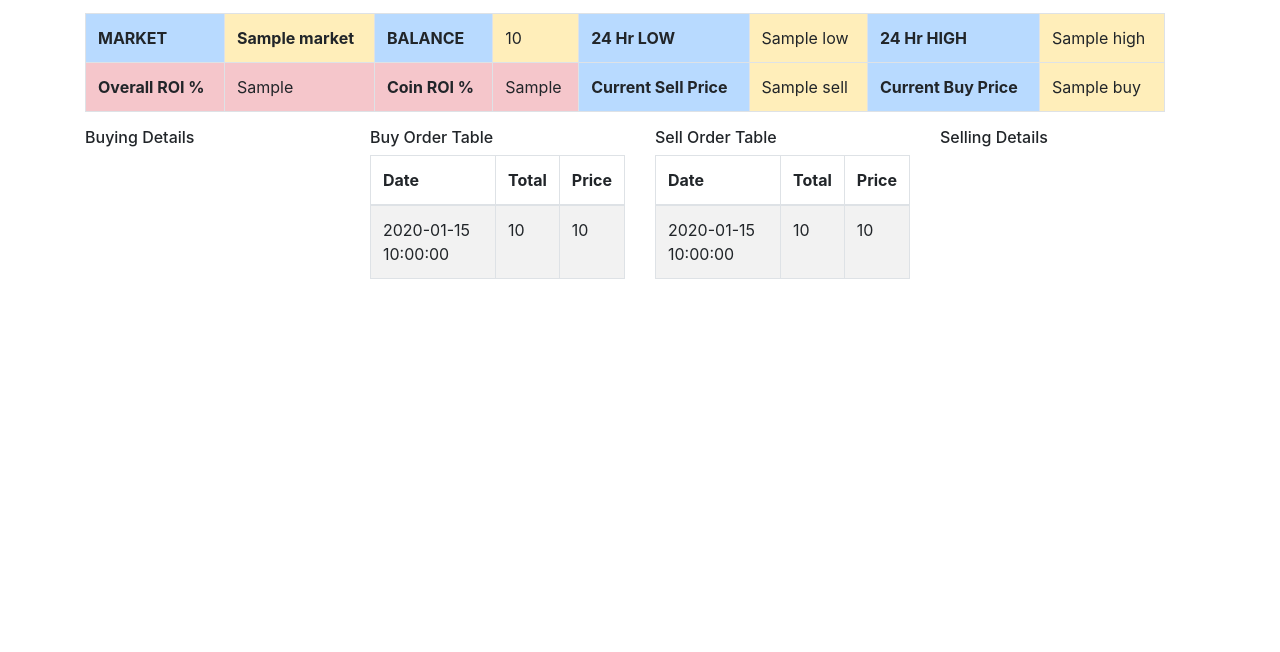
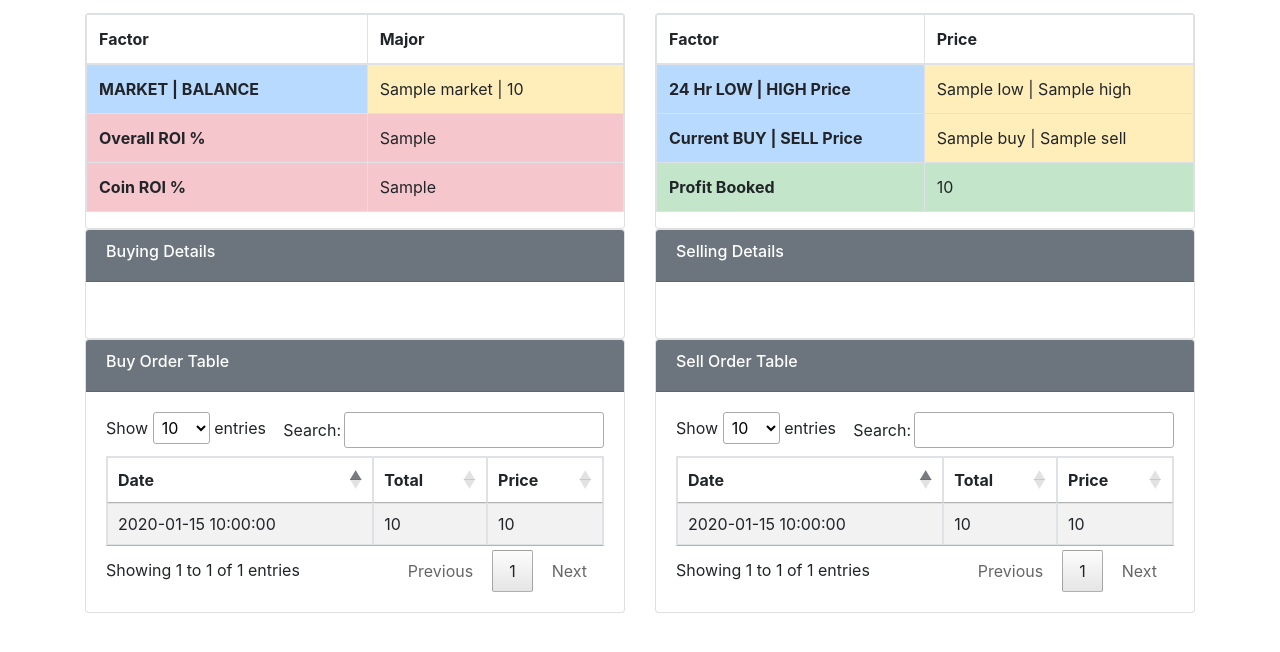
Before and after one commit to RavirajPawar/WazirXAnalytics, a Flask app: template portfoliodetails/templates/portfoliodetails/specific_market.html in a window 1280 px wide. Shown: the part 56-708 px from the top of the page. Run offline with Flask 2, Linux system fonts and the light colour scheme; the template is opened without the code that fills it: most values are stand-ins (such as "Sample title", 1, 10 or a date in 2020); some libraries are stand-ins or nearby versions.

Commit message:
UI of coin specific order changed.

```diff
--- a/app.py
+++ b/app.py
@@ -8,10 +8,10 @@ from portfoliodetails.portfolio import portfolio_blueprint
 app = Flask(__name__)
 
 # Dev configuration
-# app.config.from_object("config.DevelopmentConfig")
+app.config.from_object("config.DevelopmentConfig")
 
 # Prod configuration
-app.config.from_object("config.ProductionConfig")
+# app.config.from_object("config.ProductionConfig")
 
 # initializing mongo, bcrypt and session
 mongo.init_app(app)
--- a/portfoliodetails/portfolio.py
+++ b/portfoliodetails/portfolio.py
@@ -22,6 +22,7 @@ def portfolio(market=None):
         coin_data = coin_analyzer(coin_data[market])
         wazirx_coin_data = requests.get(URL.format(market.lower())).json()["ticker"]
         wazirx_coin_data["coin_roi"] = ((float(wazirx_coin_data["sell"]) * 100) / coin_data["avg_buy_price"]) - 100
+        wazirx_coin_data["coin_roi"] = round(wazirx_coin_data["coin_roi"], 2)
 
         if (coin_data["final_investment_on_buy"] - coin_data["final_sell_earning"]) > 0:
             wazirx_coin_data["overall_roi"] = (float(wazirx_coin_data["sell"]) * coin_data["coin_balance"] * 100) / \
@@ -31,6 +32,7 @@ def portfolio(market=None):
             wazirx_coin_data["overall_roi"] = (((float(wazirx_coin_data["sell"]) * coin_data["coin_balance"]) + \
                                                 coin_data["final_sell_earning"]) * 100) / \
                                               coin_data["final_investment_on_buy"]
+        wazirx_coin_data["overall_roi"] = round(wazirx_coin_data["overall_roi"], 2)
 
         return render_template("portfoliodetails/specific_market.html", coin_data=coin_data, market=market,
                                BUY_KEYS=BUY_KEYS, SELL_KEYS=SELL_KEYS,
--- a/portfoliodetails/templates/portfoliodetails/layout.html
+++ b/portfoliodetails/templates/portfoliodetails/layout.html
@@ -24,10 +24,6 @@
                 width: 100%;
             }
         }
-
-
-
-
     </style>
 </head>
 
@@ -51,6 +47,14 @@
 <script>
         $(document).ready(function() {$('#portfolioTable').DataTable();});
 </script>
+<script>
+        $(document).ready(function() {$('#buy_table').DataTable();});
+</script>
+<script>
+        $(document).ready(function() {$('#sell_table').DataTable();});
+</script>
+
+
 
 </body>
 
--- a/portfoliodetails/templates/portfoliodetails/portfolio.html
+++ b/portfoliodetails/templates/portfoliodetails/portfolio.html
@@ -14,7 +14,7 @@
             <th scope="row">total_coin_sold</th>
             <!--            <th scope="col">total_sell_fees</th>-->
             <th scope="row">total_sell_earning</th>
-            <th scope="row">Profit Booked in &#x20b9; | &#x24; | &#8383;</th>
+            <th scope="row">Profit Booked in &#x20b9;</th>
         </tr>
         </thead>
         <tbody>
--- a/portfoliodetails/templates/portfoliodetails/specific_market.html
+++ b/portfoliodetails/templates/portfoliodetails/specific_market.html
@@ -1,48 +1,85 @@
 {%extends 'portfoliodetails/layout.html'%}
 
 {%block body%}
-<div class="container row">
+<div class="row">
+    <div class="col">
+        <div class="card">
             <table class="table table-bordered">
+                <thead>
+                <th >Factor</th>
+                <th >Major</th>
+                </thead>
                 <tbody>
                 <tr>
-            <th class="table-primary">MARKET</th>
-            <td class="table-warning"><strong>{{market}}</strong></td>
-            <th class="table-primary">BALANCE</th>
-            <td class="table-warning">{{coin_data["coin_balance"]}}</td>
-            <th class="table-primary">24 Hr LOW</th>
-            <td class="table-warning">{{wazirx_coin_data["low"]}}</td>
-            <th class="table-primary">24 Hr HIGH</th>
-            <td class="table-warning">{{wazirx_coin_data["high"]}}</td>
+                    <th class="table-primary">MARKET | BALANCE</th>
+                    <td class="table-warning">{{market}} | {{coin_data["coin_balance"]}}</td>
                 </tr>
                 <tr>
-            {% if wazirx_coin_data["overall_roi"] >0 %}
+                    {% if wazirx_coin_data["overall_roi"] > 0 %}
                     <th class="table-success">Overall ROI %</th>
                     <td class="table-success">{{wazirx_coin_data["overall_roi"]}}</td>
                     {%else%}
                     <th class="table-danger">Overall ROI %</th>
                     <td class="table-danger">{{wazirx_coin_data["overall_roi"]}}</td>
                     {% endif %}
-            {% if wazirx_coin_data["coin_roi"] >0 %}
-            <th class="table-success">Coin ROI %</th>
+                </tr>
+                <tr>
+                    {% if wazirx_coin_data["coin_roi"] > 0 %}
+                    <td class="table-success">Coin ROI %</td>
                     <td class="table-success">{{wazirx_coin_data["coin_roi"]}}</td>
                     {%else%}
                     <th class="table-danger">Coin ROI %</th>
                     <td class="table-danger">{{wazirx_coin_data["coin_roi"]}}</td>
                     {% endif %}
-            <th class="table-primary">Current Sell Price</th>
-            <td class="table-warning">{{wazirx_coin_data["sell"]}}</td>
-            <th class="table-primary">Current Buy Price</th>
-            <td class="table-warning">{{wazirx_coin_data["buy"]}}</td>
                 </tr>
                 </tbody>
             </table>
 
+        </div>
+    </div>
+    <div class="col">
+        <div class="card">
+            <table class="table table-bordered">
+                <thead>
+                <th>Factor</th>
+                <th>Price</th>
+                </thead>
+                <tbody>
+                <tr>
+                    <th class="table-primary">24 Hr LOW | HIGH Price</th>
+                    <td class="table-warning">{{wazirx_coin_data["low"]}} | {{wazirx_coin_data["high"]}}</td>
+                </tr>
+                <tr>
+                    <th class="table-primary">Current BUY | SELL Price</th>
+                    <td class="table-warning">{{wazirx_coin_data["buy"]}} | {{wazirx_coin_data["sell"]}}</td>
+                </tr>
+                <tr>
+                    {% if coin_data["final_sell_earning"] - coin_data["final_investment_on_buy"] > 0 %}
+                    <th class="table-success">Profit Booked</th>
+                    <td class="table-success">{{coin_data["final_sell_earning"] -
+                        coin_data["final_investment_on_buy"]}}
+                    </td>
+                    {%else%}
+                    <th class="table-danger">Profit Booked</th>
+                    <td class="table-success">{{coin_data["final_sell_earning"] -
+                        coin_data["final_investment_on_buy"]}}
+                    </td>
+                    {% endif %}
 
+                </tr>
+                </tbody>
+            </table>
         </div>
+    </div>
+</div>
+
+
 <div class="row">
-    <!--    section 1 coin details-->
+    <!--    section 1 coin buy info details-->
     <div class="col">
-        <h6>Buying Details</h6>
+        <div class="card">
+            <div class="card-header text-white bg-secondary"><h6>Buying Details</h6></div>
+            <div class="card-body ">
                 <table class="table table-striped table-bordered">
                     <tbody>
                     {% for key in BUY_KEYS %}
@@ -55,10 +92,40 @@
                     </tbody>
                 </table>
             </div>
-    <!--    section 2 coin buy table-->
+        </div>
+    </div>
+
+    <!--    section 2 coin sell info table-->
     <div class="col">
-        <h6>Buy Order Table</h6>
+        <div class="card">
+            <div class="card-header text-white bg-secondary"><h6>Selling Details</h6></div>
+            <div class="card-body">
                 <table class="table table-striped table-bordered">
+                    <tbody>
+
+                    {% for key in SELL_KEYS %}
+                    <tr>
+                        <td><strong class="text-info">{{key}}</strong>
+                            <strong class="text-secondary">{{coin_data[key]}}</strong>
+                        </td>
+                    </tr>
+                    {% endfor %}
+                    </tbody>
+                </table>
+            </div>
+        </div>
+    </div>
+
+</div>
+
+
+<div class="row">
+    <!--    section 3 coin buy table-->
+    <div class="col">
+        <div class="card">
+            <div class="card-header text-white bg-secondary"><h6>Buy Order Table</h6></div>
+            <div class="card-body">
+                <table class="table table-striped table-bordered" id="buy_table">
                     <thead>
                     <th>Date</th>
                     <th>Total</th>
@@ -75,10 +142,15 @@
                     </tbody>
                 </table>
             </div>
-    <!--    section 3 coin sell table-->
+        </div>
+    </div>
+
+    <!--    section 4 coin sell table-->
     <div class="col">
-        <h6>Sell Order Table</h6>
-        <table class="table table-striped table-bordered">
+        <div class="card">
+            <div class="card-header text-white bg-secondary"><h6>Sell Order Table</h6></div>
+            <div class="card-body">
+                <table class="table table-striped table-bordered" id="sell_table">
                     <thead>
                     <th>Date</th>
                     <th>Total</th>
@@ -95,21 +167,9 @@
                     </tbody>
                 </table>
             </div>
-    <!--    section 4 coin Extra info table-->
-    <div class="col">
-        <h6>Selling Details</h6>
-        <table class="table table-striped table-bordered">
-            <tbody>
-
-            {% for key in SELL_KEYS %}
-            <tr>
-                <td><strong class="text-info">{{key}}</strong>
-                    <strong class="text-secondary">{{coin_data[key]}}</strong>
-                </td>
-            </tr>
-            {% endfor %}
-            </tbody>
-        </table>
         </div>
     </div>
+</div>
+
+</div>
 {%endblock%}
```
Lines whose indentation alone changed are shown as unchanged.
